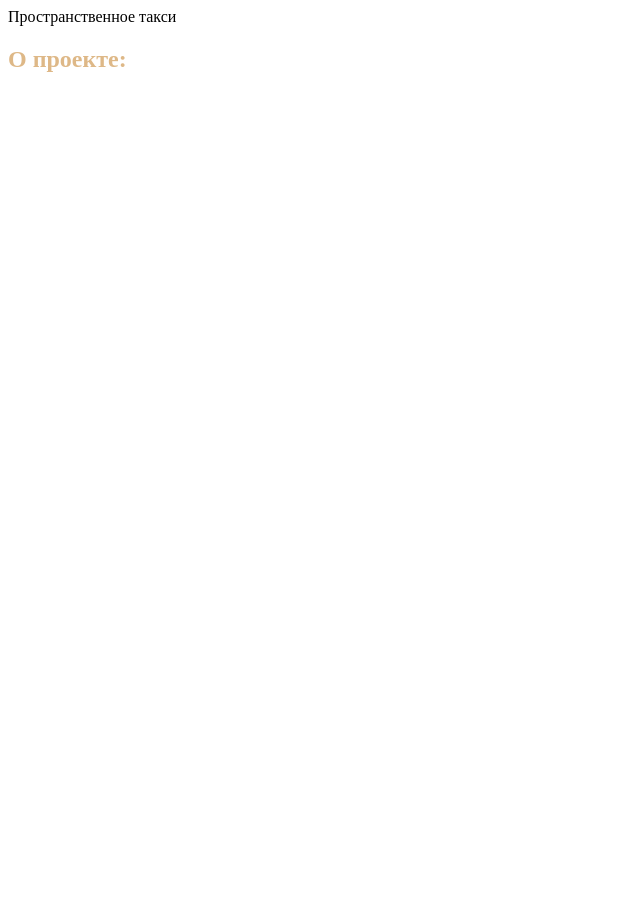
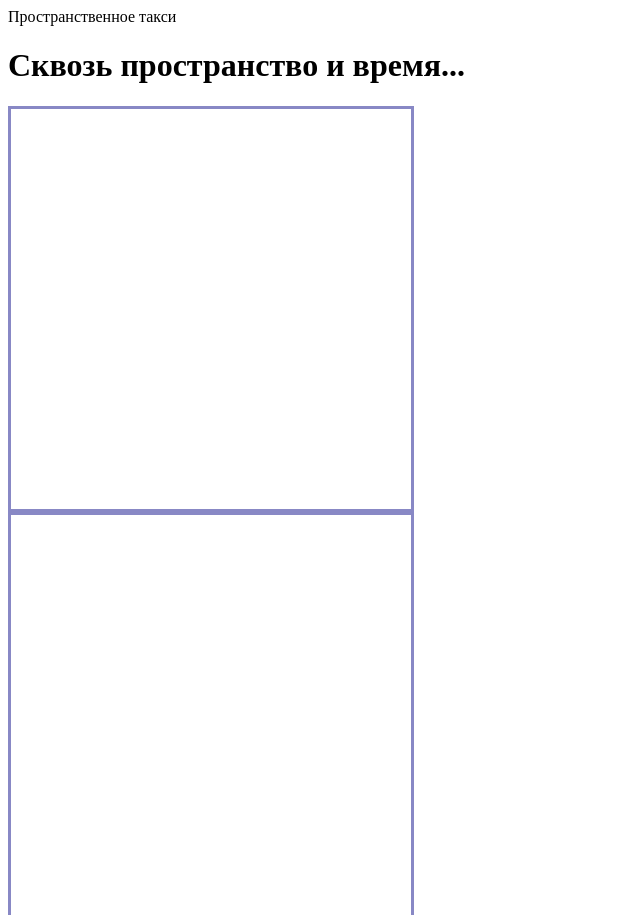
Before and after one commit to DzhanbekovM/first-project, a plain HTML site: page index.html in a window 1280 px wide. Shown: the top 915 px of the page, without its empty margins (0-640 px from the left). Before the commit the page ends 800 px from the top, so only its background shows below. Drawn offline with Linux system fonts and the light colour scheme.

Commit message:
newstyles

```diff
--- a/index.html
+++ b/index.html
@@ -5,13 +5,18 @@
     <title>Пространственное такси</title>
     <link rel="stylesheet" href="style.css">
 </head>
-<body>
+<body class="body">
     <header>
-
+        <h1 class="Head">Сквозь пространство и время...</h1>
     </header>
-    <div>
-
+    <section>
+      <div class="box">
+      </div>
+      <div class="box">
     </div>
+    <div class="box">
+    </div>
+    </section>
     <footer>
         <h2 class="footer">О проекте:</h2>
     </footer>
--- a/style.css
+++ b/style.css
@@ -1,6 +1,19 @@
+.body {
+
+}
+.box {
+  border-style: solid;
+  box-sizing: content-box;
+  border-color: rgb(136, 136, 197);
+  width: 400px;
+  height: 400px;
+  position: sticky;
+  display: flex;
+
+}
 .footer {
-    color:burlywood;
-    text-shadow: 2px;
-    font-size: bold;
-    font-weight: 30px;
+  color:burlywood;
+  text-shadow: 2px;
+  font-size: bold;
+  font-weight: 30px;
 }
```
